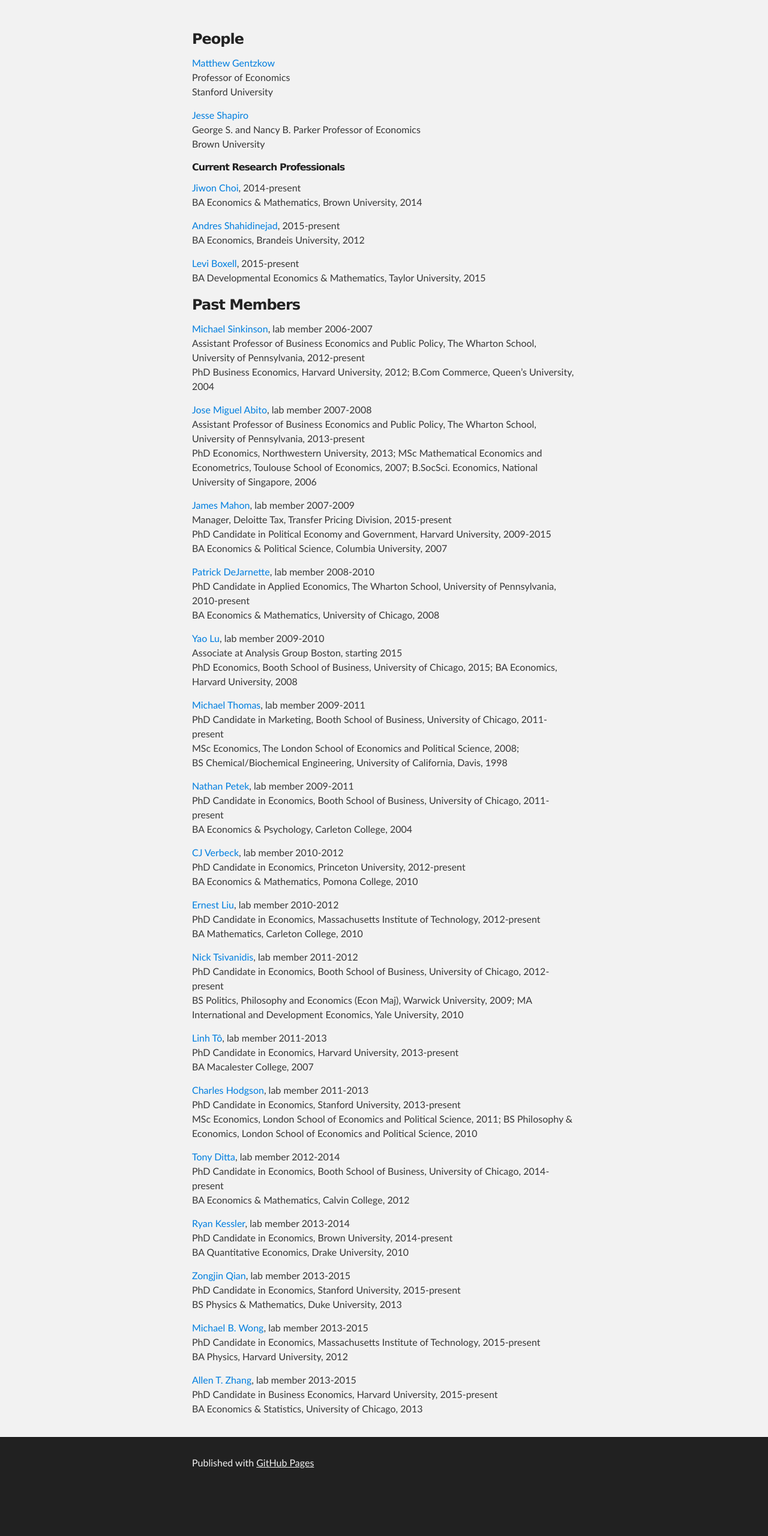
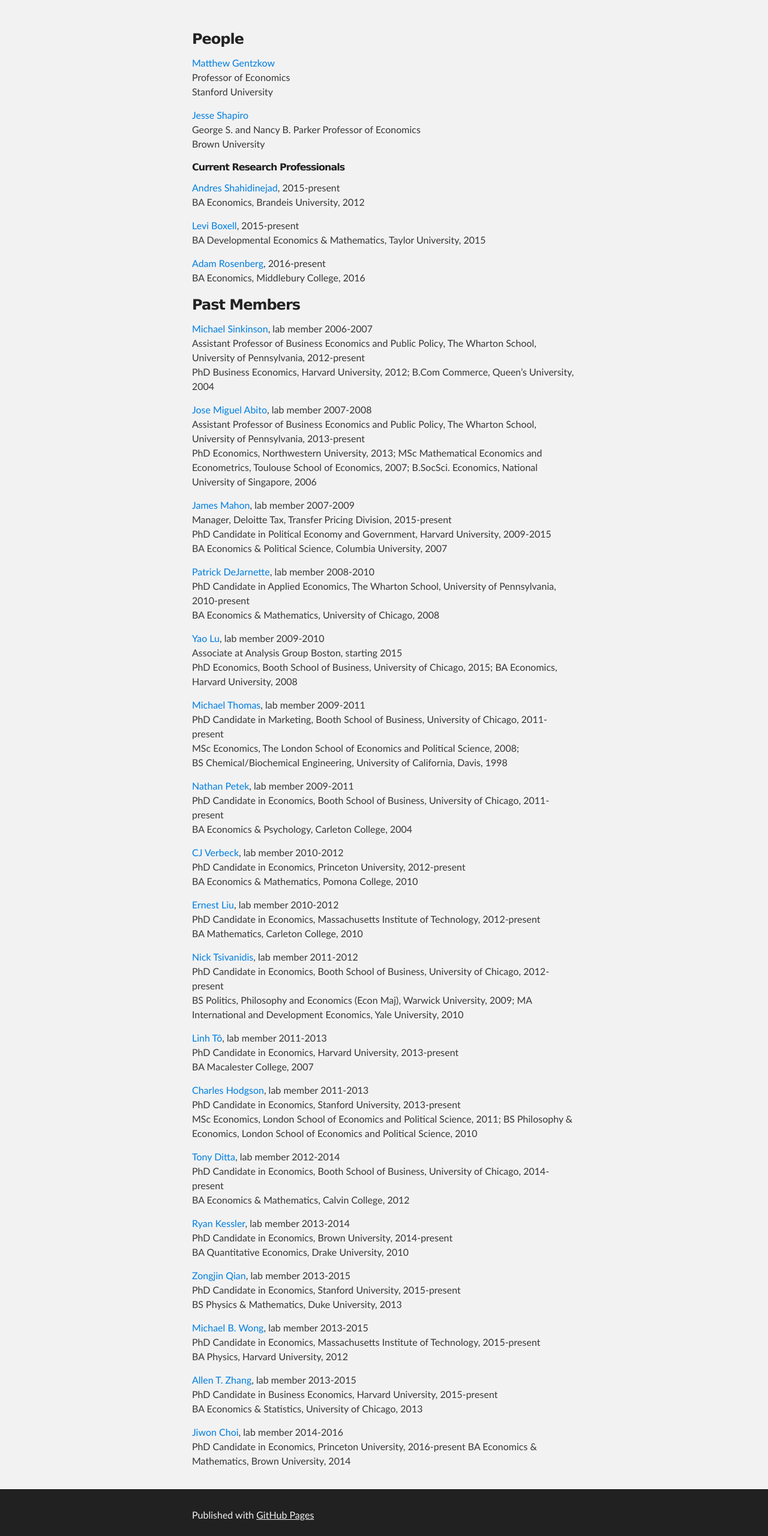
Before and after one commit to gslab-econ/gslab-econ.github.io, a plain HTML site: page index.html in a window 1280 px wide. Shown: the part 240-2800 px from the top of the page at 60% size. Before the commit the page ends 2725 px from the top, so only its background shows below. Drawn offline with Linux system fonts and the light colour scheme.

Commit message:
Task 1, add Adam Rosenberg to current RA and move Jiwon to past RA

```diff
--- a/index.html
+++ b/index.html
@@ -41,14 +41,14 @@ Brown University</p>
 <h6>
 <a id="current-research-professionals" class="anchor" href="#current-research-professionals" aria-hidden="true"><span class="octicon octicon-link"></span></a>Current Research Professionals</h6>
 
-<p><a href="mailto:choij7206@gmail.com">Jiwon Choi</a>, 2014-present<br>
-BA Economics &amp; Mathematics, Brown University, 2014</p>
-
 <p><a href="mailto:andres_sha@hotmail.com">Andres Shahidinejad</a>, 2015-present<br>
 BA Economics, Brandeis University, 2012</p>
 
 <p><a href-"mailto:lboxell@stanford.edu">Levi Boxell</a>, 2015-present<br>
 BA Developmental Economics &amp; Mathematics, Taylor University, 2015</p>
+
+<p><a href="mailto:arosenbe@stanford.edu">Adam Rosenberg</a>, 2016-present<br>
+BA Economics, Middlebury College, 2016</p>
 
 <h3>
 <a id="past-members" class="anchor" href="#past-members" aria-hidden="true"><span class="octicon octicon-link"></span></a>Past Members</h3>
@@ -121,6 +121,10 @@ BA Physics, Harvard University, 2012</p>
 <p><a href="mailto:allenzhangtl@gmail.com">Allen T. Zhang</a>, lab member 2013-2015<br>
 PhD Candidate in Business Economics, Harvard University, 2015-present<br>
 BA Economics &amp; Statistics, University of Chicago, 2013</p>
+
+<p><a href="mailto:choij7206@gmail.com">Jiwon Choi</a>, lab member 2014-2016<br>
+PhD Candidate in Economics, Princeton University, 2016-present
+BA Economics &amp; Mathematics, Brown University, 2014</p>
       </section>
     </div>
 
```
